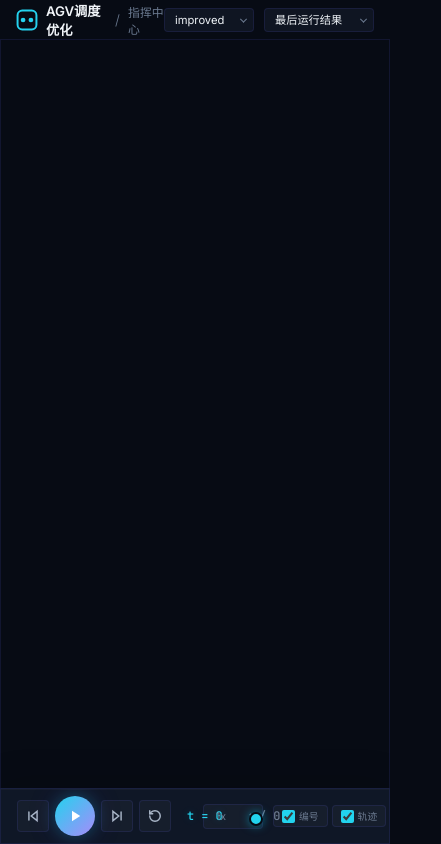
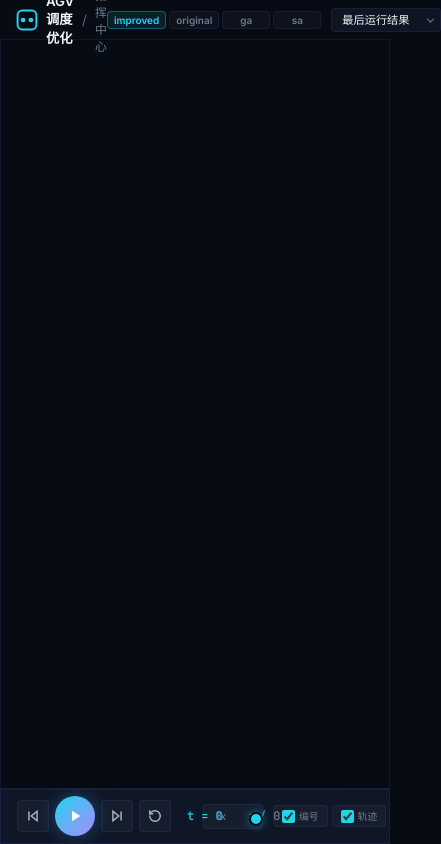
Before and after one commit to DeerYang/wpa_agv_optimization, a plain HTML site: page frontend/index.html in a window 390 px wide. Shown: the whole page, 441 px wide, since content can reach past the window. Drawn offline with Linux system fonts and the light colour scheme.

Commit message:
refactor: 算法选择器去掉下拉框改用胶囊按钮组

```diff
--- a/frontend/app.js
+++ b/frontend/app.js
@@ -79,7 +79,6 @@ const btnStepBack = document.getElementById("btn-step-back");
 const btnReset = document.getElementById("btn-reset");
 const btnClearFocus = document.getElementById("btn-clear-focus");
 const speedSelect = document.getElementById("speed-select");
-const algorithmSelect = document.getElementById("algorithm-select");
 const algorithmButtons = document.getElementById("algorithm-buttons");
 const sampleSelect = document.getElementById("sample-select");
 const progressBar = document.getElementById("progress-bar");
@@ -98,12 +97,6 @@ const tabEvents = document.getElementById("tab-events");
 /* ========================================
    Event Listeners
    ======================================== */
-
-algorithmSelect.addEventListener("change", async () => {
-  currentAlgorithmKey = algorithmSelect.value;
-  syncAlgorithmButtons();
-  await loadSelectedSource();
-});
 
 sampleSelect.addEventListener("change", async () => {
   await loadSelectedSource();
@@ -304,16 +297,8 @@ async function fetchManifest() {
 
 function updateAlgorithmOptions(options) {
   const currentValue = currentAlgorithmKey;
-  algorithmSelect.innerHTML = "";
-  for (const option of options) {
-    const el = document.createElement("option");
-    el.value = option.key;
-    el.textContent = option.label;
-    algorithmSelect.appendChild(el);
-  }
   const availableKeys = options.map((o) => o.key);
   currentAlgorithmKey = availableKeys.includes(currentValue) ? currentValue : availableKeys[0];
-  algorithmSelect.value = currentAlgorithmKey;
   renderAlgorithmButtons(options);
   syncAlgorithmButtons();
 }
@@ -329,7 +314,6 @@ function renderAlgorithmButtons(options) {
     button.addEventListener("click", async () => {
       if (currentAlgorithmKey === option.key) return;
       currentAlgorithmKey = option.key;
-      algorithmSelect.value = option.key;
       syncAlgorithmButtons();
       await loadSelectedSource();
     });
--- a/frontend/index.html
+++ b/frontend/index.html
@@ -27,15 +27,7 @@
       <span class="header-sub">指挥中心</span>
     </div>
     <div class="header-right">
-      <div class="algorithm-picker" aria-label="选择对比算法">
-        <div class="hud-select">
-          <select id="algorithm-select" aria-label="选择算法">
-            <option value="improved" selected>improved</option>
-            <option value="original">original</option>
-          </select>
-        </div>
-        <div id="algorithm-buttons" class="algorithm-buttons" aria-label="算法快捷选择"></div>
-      </div>
+      <div id="algorithm-buttons" class="algorithm-buttons" aria-label="选择对比算法"></div>
       <div class="hud-select">
         <select id="sample-select" aria-label="选择数据来源">
           <option value="latest" selected>最后运行结果</option>
--- a/frontend/style.css
+++ b/frontend/style.css
@@ -931,6 +931,10 @@ body {
   }
 
   .algorithm-buttons {
-    display: none;
+    gap: 3px;
+  }
+  .algorithm-chip {
+    padding: 2px 6px;
+    font-size: 10px;
   }
 }
```
